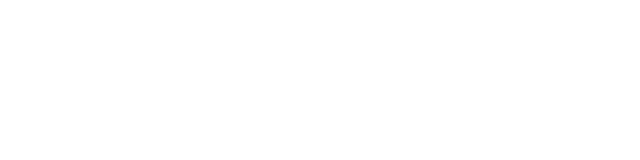
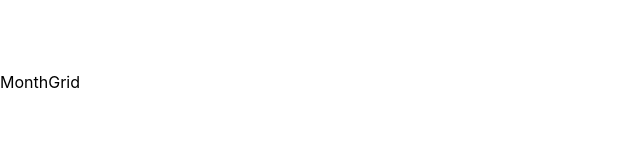
Before and after one commit to beurmuz/balendar, a React (Vite) app: page / in a window 1280 px wide. Shown: the part 316-476 px from the top of the page, without its empty margins (0-640 px from the left). Built offline with nearby package versions, Linux system fonts and the light colour scheme; a web font is replaced by a local one.

Commit message:
#3 [dev] date-fns 설치 및 확인

```diff
--- a/package.json
+++ b/package.json
@@ -12,6 +12,7 @@
   "dependencies": {
     "@tailwindcss/vite": "^4.1.13",
     "@types/node": "^24.3.1",
+    "date-fns": "^4.1.0",
     "react": "^19.1.1",
     "react-dom": "^19.1.1"
   },
--- a/src/app/App.tsx
+++ b/src/app/App.tsx
@@ -1,3 +1,4 @@
+import MonthGrid from "../features/calendar/components/MonthGrid";
 import Footer from "../shared/ui/Footer";
 import Header from "../shared/ui/Header";
 
@@ -5,6 +6,7 @@ function App() {
   return (
     <div className="App flex flex-col  justify-between min-h-screen">
       <Header />
+      <MonthGrid />
       <Footer />
     </div>
   );
--- /dev/null
+++ b/src/features/calendar/components/MonthGrid.tsx
@@ -0,0 +1,7 @@
+import { format } from "date-fns";
+
+export default function MonthGrid() {
+  console.log(format(new Date(), "yyyy-MM-dd"));
+
+  return <div>MonthGrid</div>;
+}
--- a/src/shared/ui/Header.tsx
+++ b/src/shared/ui/Header.tsx
@@ -2,7 +2,7 @@ import calendarLogo from "@/assets/images/calendar_logo.svg";
 
 export default function Header() {
   return (
-    <header className="w-full flex items-center h-12 items-center px-3 py-2  border-b border-gray-200 gap-1 ">
+    <header className="w-full flex items-center h-12 px-3 py-2  border-b border-gray-200 gap-1 ">
       <div>
         <img src={calendarLogo} alt="Calendar Logo" className="h-6 w-6" />
       </div>
```
Also changed, not shown: 1 other file (tests, documents, lock files or other folders).
